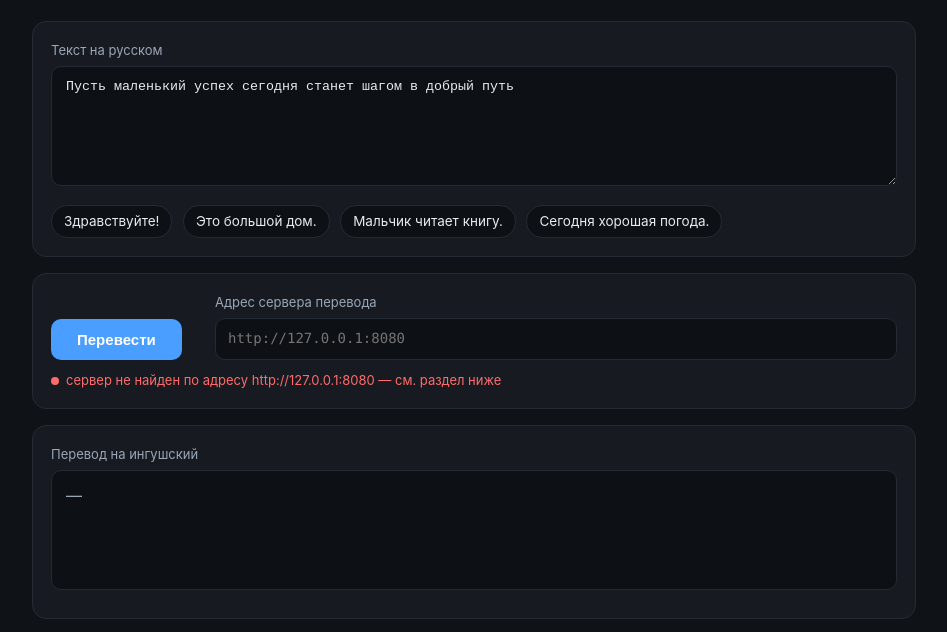
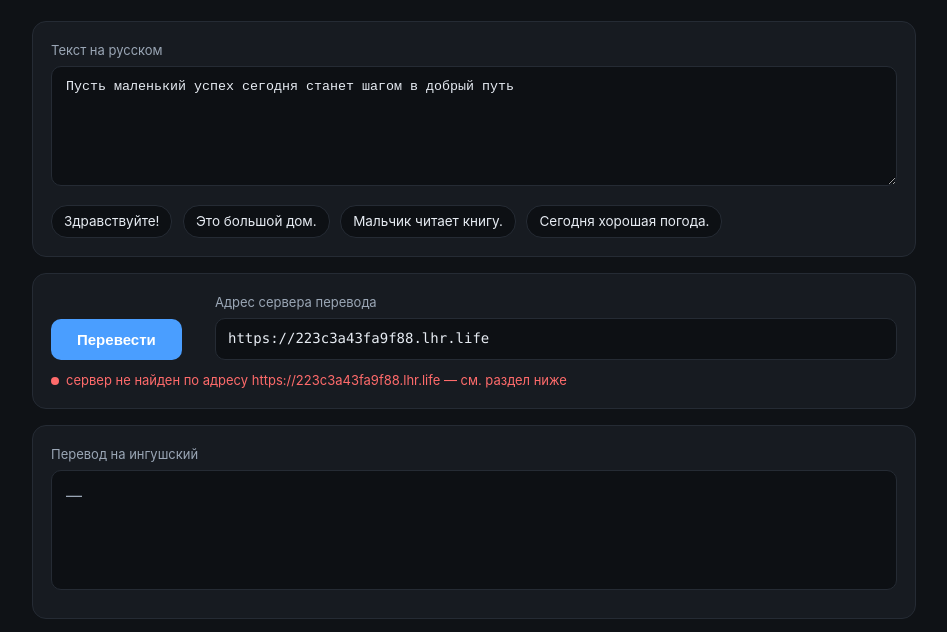
Before and after one commit to etrofimovv/ing, a plain HTML site: page index.html in a window 1280 px wide. Shown: the part 140-772 px from the top of the page, without its empty margins (166-1113 px from the left). Drawn offline with Linux system fonts and the light colour scheme; no server answers.

Commit message:
Адрес сервера читается из api.json — ссылка перестаёт протухать

```diff
--- /dev/null
+++ b/api.json
@@ -0,0 +1,5 @@
+{
+  "api": "https://223c3a43fa9f88.lhr.life",
+  "updated": "2026-08-06",
+  "note": "Адрес сервера перевода. Меняется при перезапуске туннеля — обновляется файлом ОБНОВИТЬ_АДРЕС.bat"
+}
--- a/index.html
+++ b/index.html
@@ -179,15 +179,18 @@
   }
 
   // адрес сервера: 1) из ссылки ?api=... 2) из памяти браузера
+  //                3) из файла api.json рядом со страницей (обновляется владельцем)
+  var fromUrlOrSaved = false;
   try {
     var qs = new URLSearchParams(location.search);
     var fromUrl = qs.get("api");
     if (fromUrl) {
       $("api").value = fromUrl.trim();
       localStorage.setItem("ing_api", fromUrl.trim());
+      fromUrlOrSaved = true;
     } else {
       var saved = localStorage.getItem("ing_api");
-      if (saved) $("api").value = saved;
+      if (saved) { $("api").value = saved; fromUrlOrSaved = true; }
     }
   } catch(e){}
 
@@ -281,7 +284,20 @@
   }
 
   if (!$("api").value) $("api").placeholder = DEFAULT_API;
-  checkHealth();
+
+  // если адрес не задан явно — спросим api.json (владелец обновляет его при смене туннеля)
+  if (fromUrlOrSaved) {
+    checkHealth();
+  } else {
+    setStatus("", "узнаю адрес сервера…");
+    fetch("api.json?t=" + Date.now(), {cache: "no-store"})
+      .then(function(r){ return r.ok ? r.json() : null; })
+      .then(function(cfg){
+        if (cfg && cfg.api) $("api").value = String(cfg.api).trim();
+      })
+      .catch(function(){})
+      .then(function(){ checkHealth(); });
+  }
 })();
 </script>
 </body>
```
